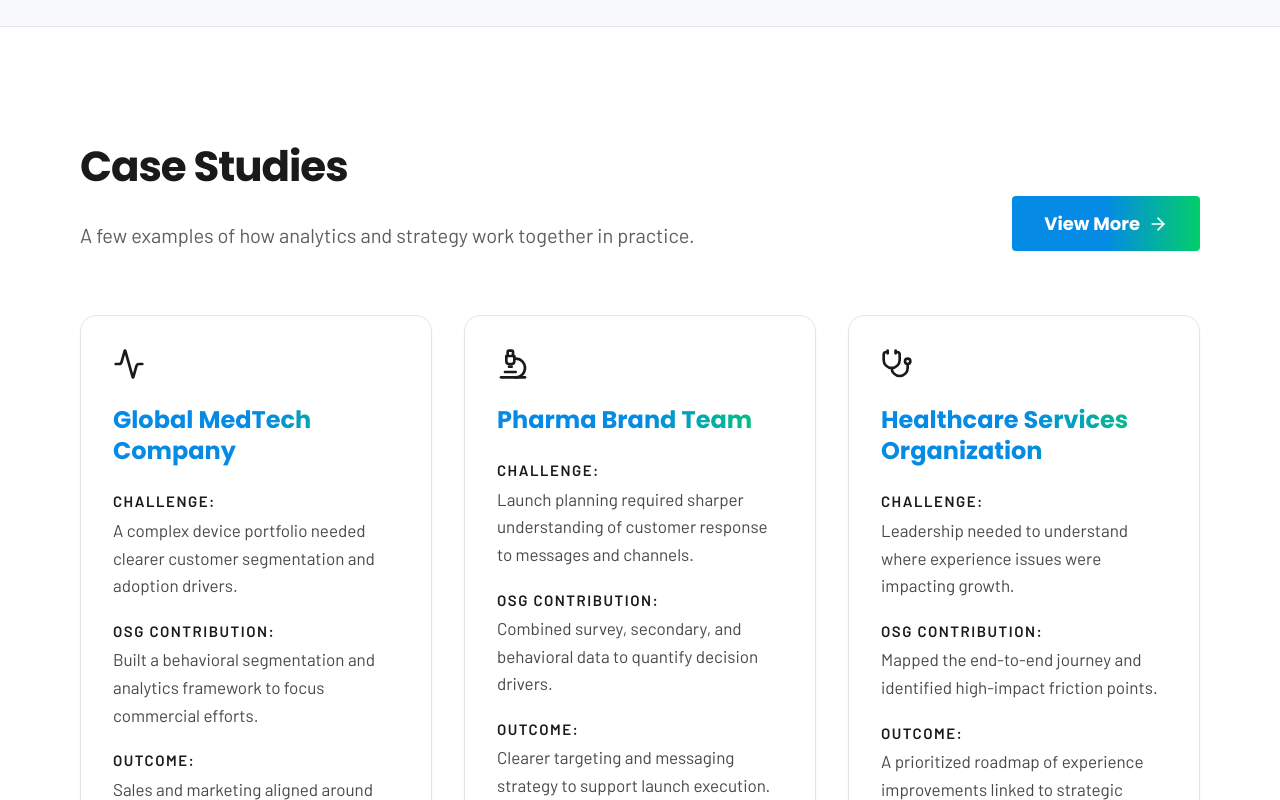
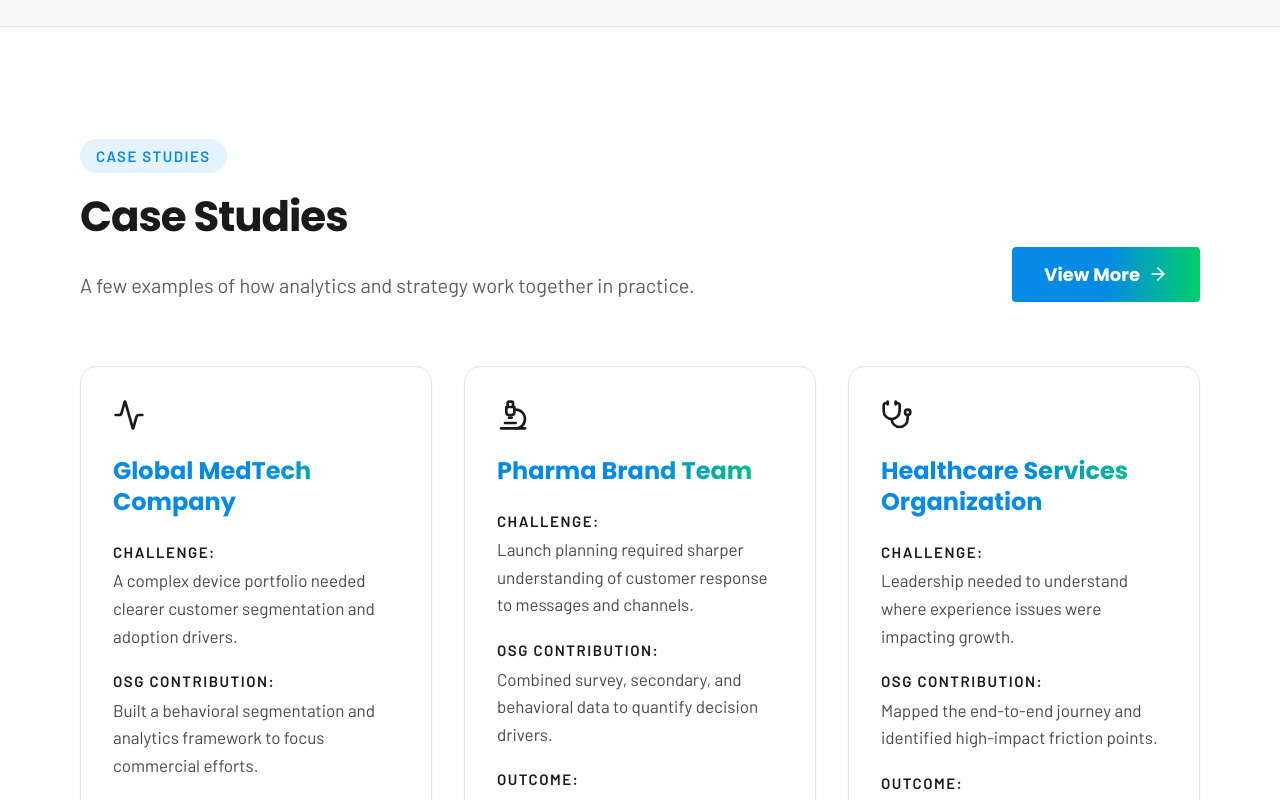
Before and after one commit to usersiddik/osganalytics, a React (Create React App) app: page / in a window 1280 px wide. Shown: the part 4800-5600 px from the top of the page. Built offline with nearby package versions, Linux system fonts and the light colour scheme.

Commit message:
Update App.js

```diff
--- a/src/App.js
+++ b/src/App.js
@@ -472,6 +472,7 @@ export default function App() {
 
               <FadeInUp className="flex flex-col md:flex-row justify-between items-start md:items-end mb-16 gap-6">
                 <div className="max-w-2xl text-left">
+                  <span className="inline-block px-4 py-1.5 bg-[#058ae5]/10 text-[#058ae5] text-[14px] md:text-[15px] font-bold uppercase tracking-widest rounded-full mb-4">Case Studies</span>
                   <h2 className="text-3xl md:text-4xl lg:text-[42px] font-poppins font-bold tracking-tight leading-[2.5rem] md:leading-[3rem] lg:leading-[3.5rem] mb-6 text-[#1a1a1a]">
                     Case Studies
                   </h2>
@@ -675,7 +676,7 @@ export default function App() {
         <section id="about" className="py-20 md:py-28 bg-[#f8f9fa]">
           <div className="px-5 md:px-10 lg:px-20 w-full">
             <div className="max-w-[1200px] mx-auto">
-              <div className="grid grid-cols-1 lg:grid-cols-2 gap-12 lg:gap-20 items-center">
+              <div className="grid grid-cols-1 lg:grid-cols-2 gap-12 lg:gap-20 items-start">
 
                 {/* Left Side: Title & Description */}
                 <FadeInUp className="text-left">
```
